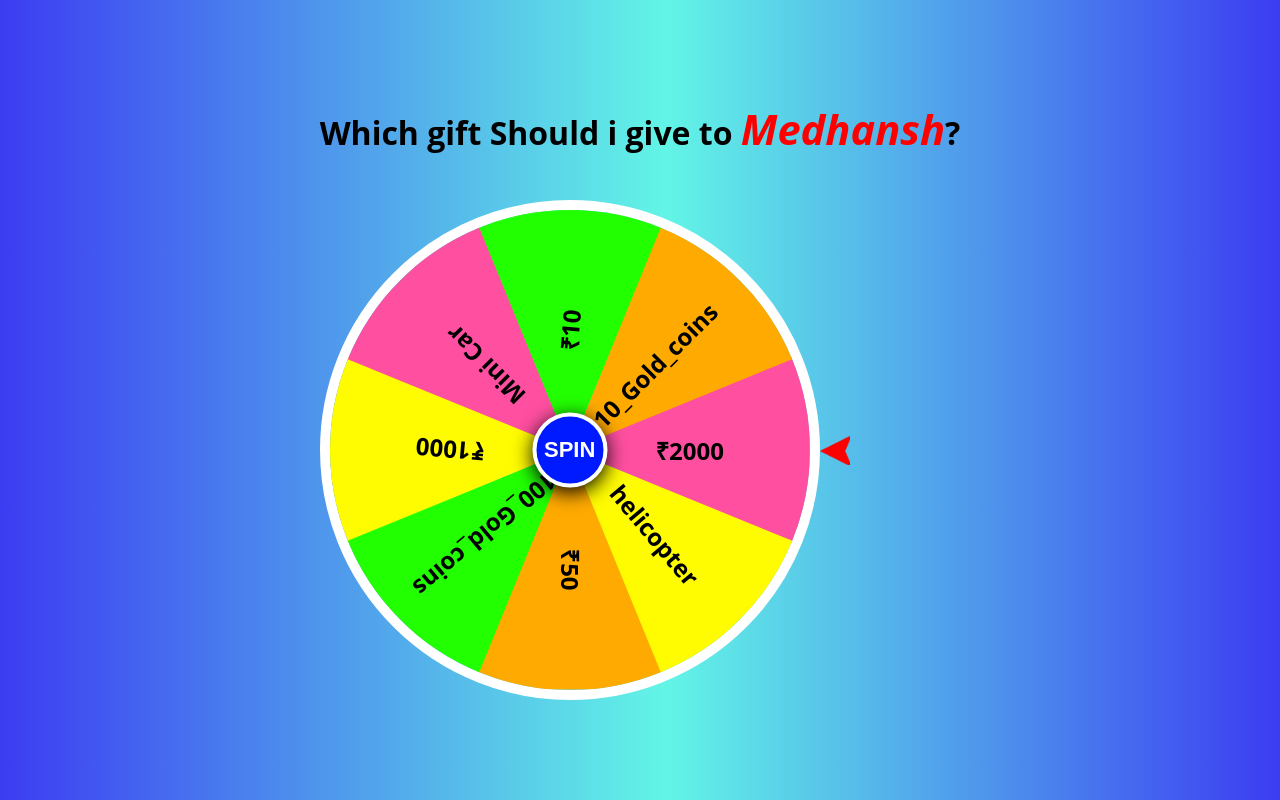
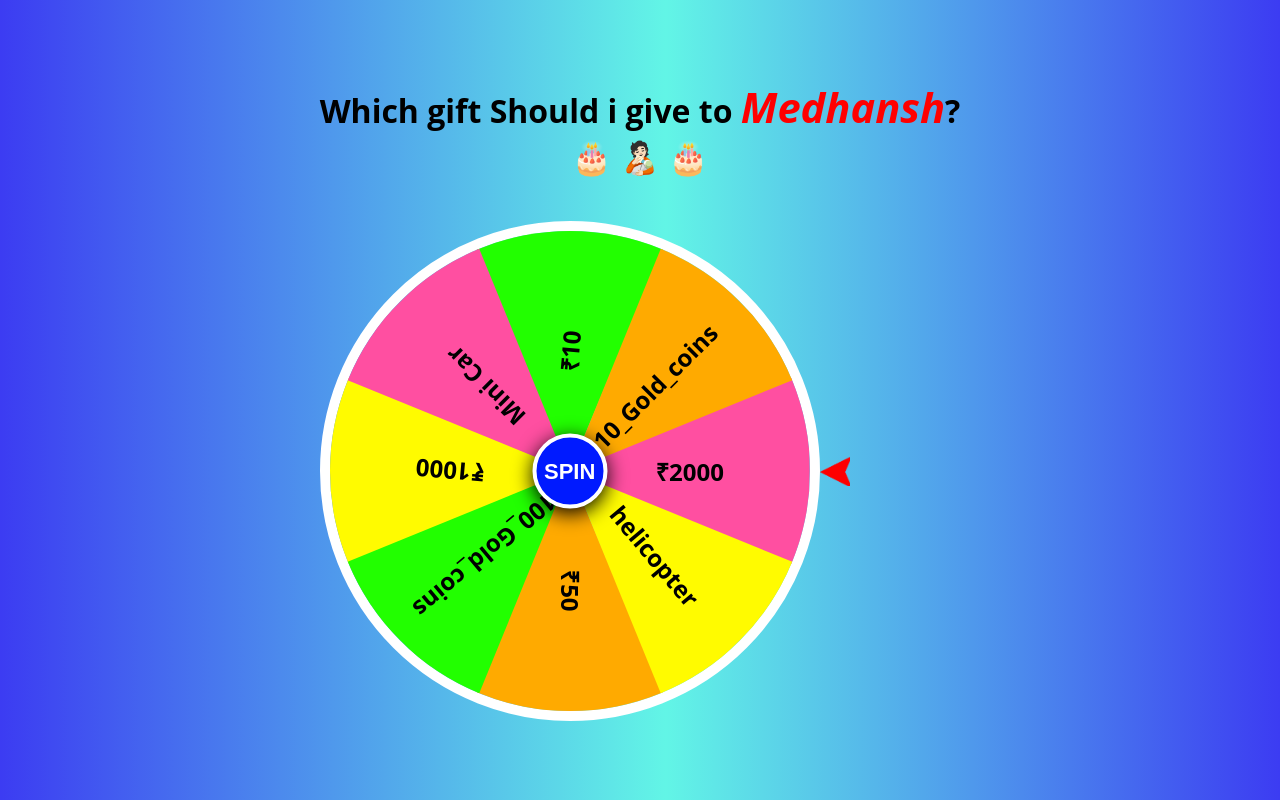
Before and after one commit to munisekhar009/birthday-present, a plain HTML site: page index.html in a window 1280 px wide. Drawn offline with Linux system fonts and the light colour scheme.

Commit message:
Update index.html

```diff
--- a/index.html
+++ b/index.html
@@ -4,7 +4,8 @@
     <link href="gift.css" rel="stylesheet" type="text/css" />
   </head>
   <body>
-	  <h1><center> Which gift Should i give to <i>Medhansh</i>?<br></center><br>
+	  <h1><center> Which gift Should i give to <i>Medhansh</i>?<br>
+		   🎂  🧑🏻‍🍼 🎂</center><br>
 	<div id="mainbox" class="mainbox">
 		<div id="box" class="box">
 			<div class="box1">
```
